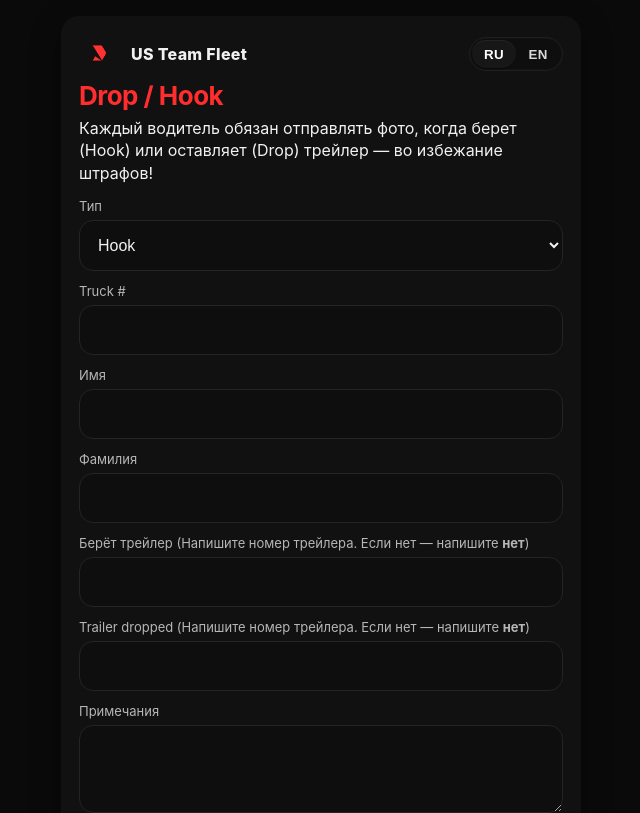
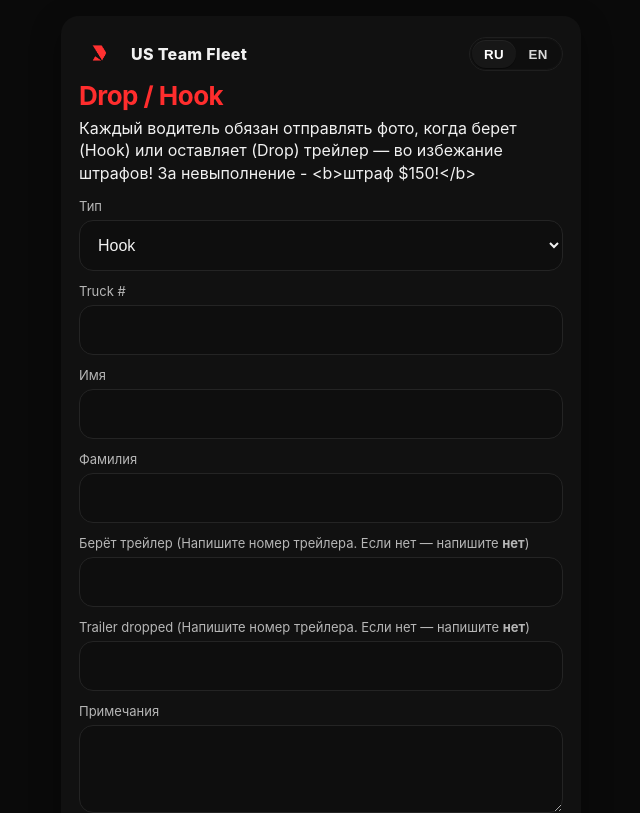
Before and after one commit to danmiller22/222, a Next.js app in the folder drop-hook-vercel-fixed-public/: page / in a window 1280 px wide. Shown: the top 813 px of the page, without its empty margins (319-959 px from the left). Built offline with nearby package versions, Linux system fonts and the light colour scheme.

Commit message:
Update page.tsx

```diff
--- a/drop-hook-vercel-fixed-public/app/page.tsx
+++ b/drop-hook-vercel-fixed-public/app/page.tsx
@@ -11,7 +11,7 @@
     brand: 'US Team Fleet',
     title: 'Drop / Hook',
     policy:
-      'Каждый водитель обязан отправлять фото, когда берет (Hook) или оставляет (Drop) трейлер — во избежание штрафов!',
+      'Каждый водитель обязан отправлять фото, когда берет (Hook) или оставляет (Drop) трейлер — во избежание штрафов! За невыполнение - <b>штраф $150!</b>',
     type: 'Тип',
     hook: 'Hook',
     drop: 'Drop',
@@ -48,7 +48,7 @@
     brand: 'US Team Fleet',
     title: 'Drop / Hook',
     policy:
-      'Every driver must submit photos when hooking (Hook) or dropping (Drop) a trailer — in order to avoid charges!',
+      'Every driver must submit photos when hooking (Hook) or dropping (Drop) a trailer — in order to avoid charges! For missing report - <b>charge $150!</b>',
     type: 'Type',
     hook: 'Hook',
     drop: 'Drop',
```
